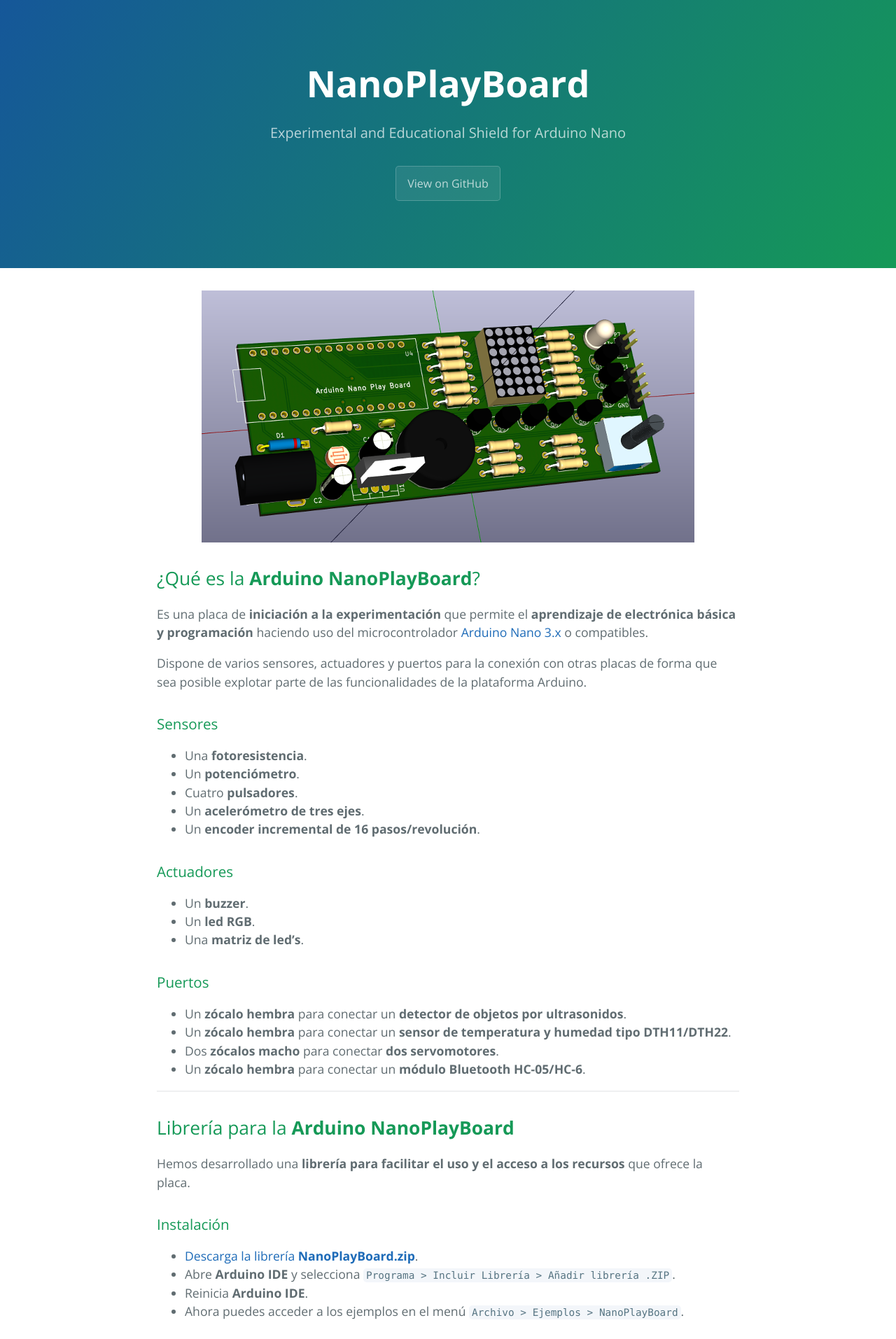
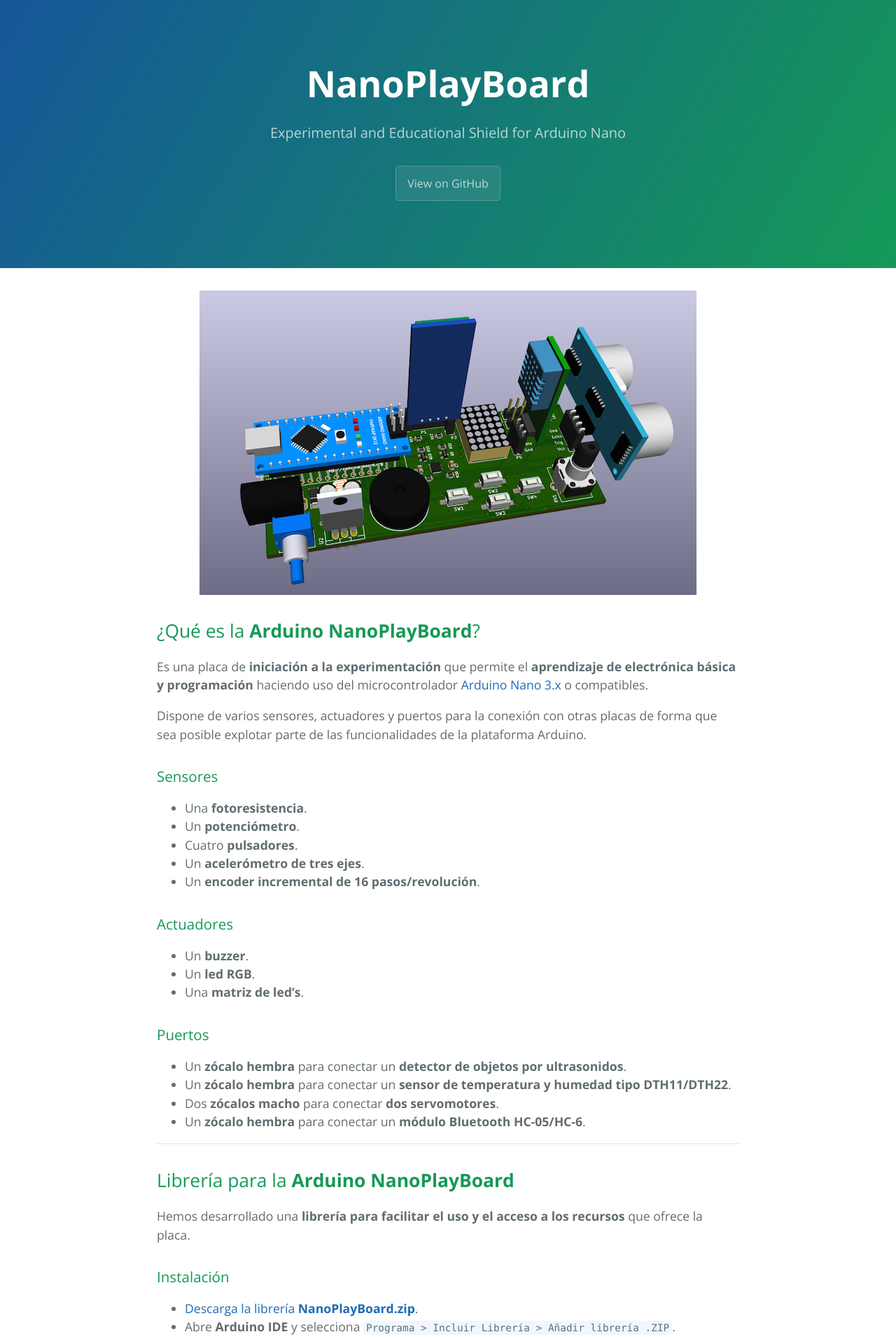
Before and after one commit to nanoplayboard/nanoplayboard.github.io, a Jekyll site: the page built from index.md, in a window 1280 px wide. Shown: the top 1913 px of the page at 70% size. Built offline with Jekyll 4.4.1, drawn with Linux system fonts in a browser that asks for light colours.

Commit message:
Added new images

```diff
--- a/index.md
+++ b/index.md
@@ -3,7 +3,7 @@
 title: {{ site.name }}
 ---
 
-![](resources/cara_superior.png){: .center}
+![](resources/images/completa_cara_superior.png){: .center}
 
 ## ¿Qué es la **Arduino NanoPlayBoard**?
 
@@ -41,6 +41,8 @@
 * Abre **Arduino IDE** y selecciona `Programa > Incluir Librería > Añadir librería .ZIP`.
 * Reinicia **Arduino IDE**.
 * Ahora puedes acceder a los ejemplos en el menú `Archivo > Ejemplos > NanoPlayBoard`.
+
+![](resources/images/library_examples.png){: .center}
 
 ### Primeros pasos
 
```
Also changed, not shown: resources/images/cara_inferior.png (renamed from resources/cara_inferior.png), resources/images/cara_inferior_new.png (added), resources/images/cara_superior.png (renamed from resources/cara_superior.png), resources/images/cara_superior_new.png (added), resources/images/completa_cara_superior.png (added), resources/images/library_examples.png (added), 10 other files.
